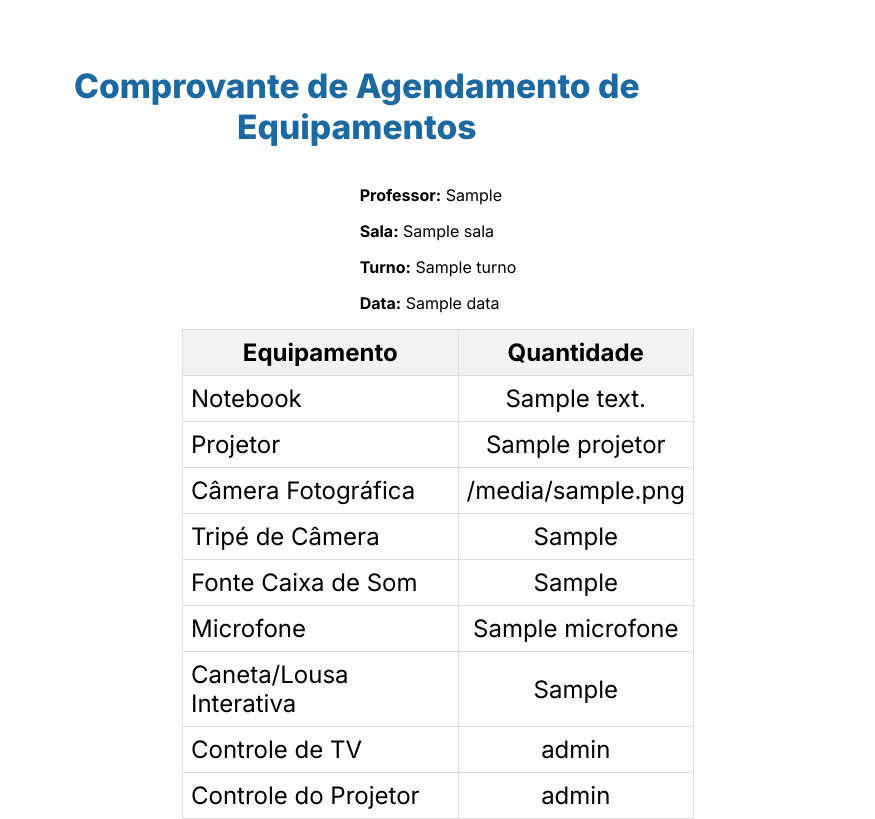
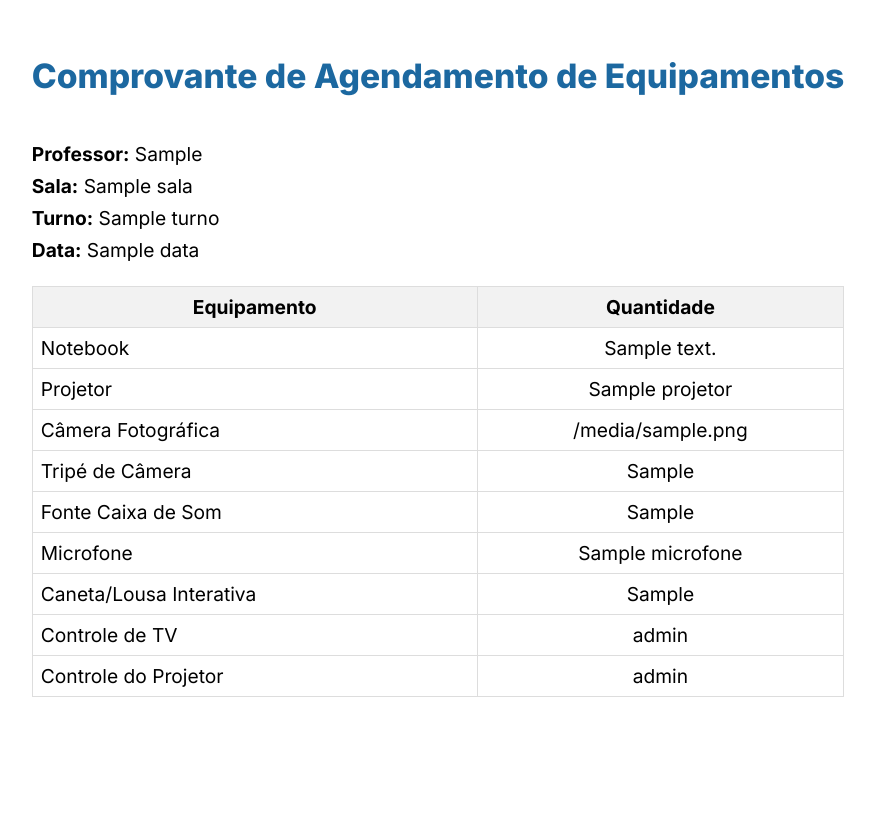
Before and after one commit to Caissars/senac-equipamentos, a Django app: template senac_quipamentos/templates/comprovante.html in a window 1280 px wide. Shown: the whole page, without its empty margins (202-1077 px from the left). After the commit the page ends 697 px from the top, so only its background shows below. Run offline with Django 5.2, Linux system fonts and the light colour scheme; the template is opened without the code that fills it: most values are stand-ins (such as "Sample title", 1, 10 or a date in 2020).

Commit message:
DEV: tentanto ajeitar css da proof

```diff
--- a/senac_quipamentos/static/proof.css
+++ b/senac_quipamentos/static/proof.css
@@ -1,41 +1,50 @@
 @import url('https://fonts.googleapis.com/css2?family=Inter:ital,opsz,wght@0,14..32,100..900;1,14..32,100..900&display=swap');
 
-
-html, body{
+html, body {
     height: 100%;
     margin: 0;
     box-sizing: border-box;
     font-family: 'Inter', sans-serif;
-
     display: flex;
     flex-direction: column;
     align-items: center;
+    padding: 1rem;
 }
 
-h1{
-    width: 80%;
+header, footer {
+    width: 100%;
     text-align: center;
+    margin-bottom: 1rem;
+}
+
+h1 {
     font-size: 2.1rem;
     font-weight: 800;
-
-    margin-top: 8%;
     color: #1C68A0;
 }
 
-table {
-    width: 40vw;
-    height: 60vh;
-    border-collapse: collapse;
-
-    font-size: 1.5rem;
-    font-weight: 400;
+section.info {
+    width: 100%;
+    margin-bottom: 1rem;
 }
 
-table .title{
-    text-align: center;
+section.info p {
+    font-size: 1.2rem;
+    margin: 0.5rem 0;
 }
 
-table .qtd{
+table {
+    width: 100%;
+    border-collapse: collapse;
+    font-size: 1.2rem;
+}
+
+table .title {
+    text-align: center;
+    background-color: #f2f2f2;
+}
+
+table .qtd {
     text-align: center;
 }
 
@@ -45,25 +54,14 @@ th, td {
     border: 1px solid #ddd;
 }
 
-th {
-    background-color: #f2f2f2;
-}
-
-button{
+footer button {
     width: 16rem;
     height: 2.9rem;
-
     font-size: 1.4rem;
     font-weight: 800;
-
-    position: fixed;
-    right: 8vw;
-    bottom: 5vh;
-
     background-color: #27699f;
     border: none;
     color: white;
     border-radius: 2rem;
-
     cursor: pointer;
 }
```
